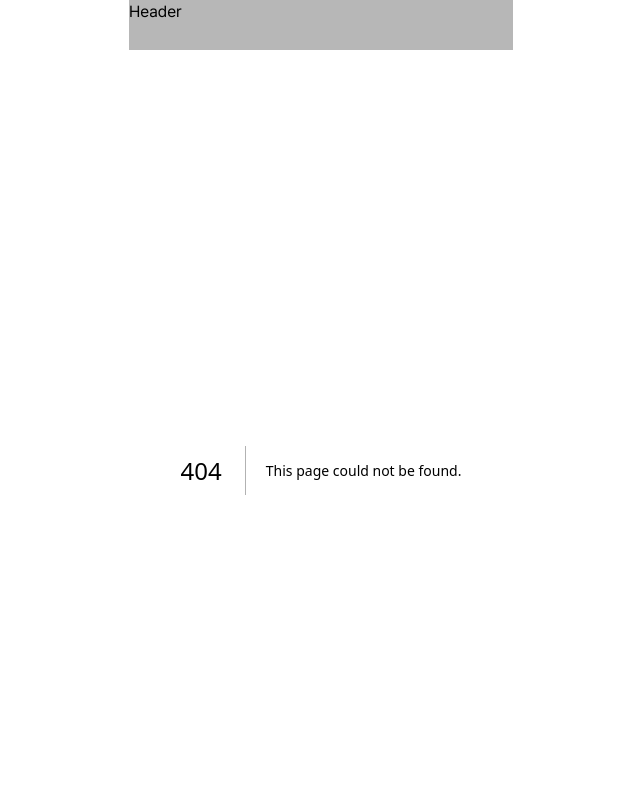
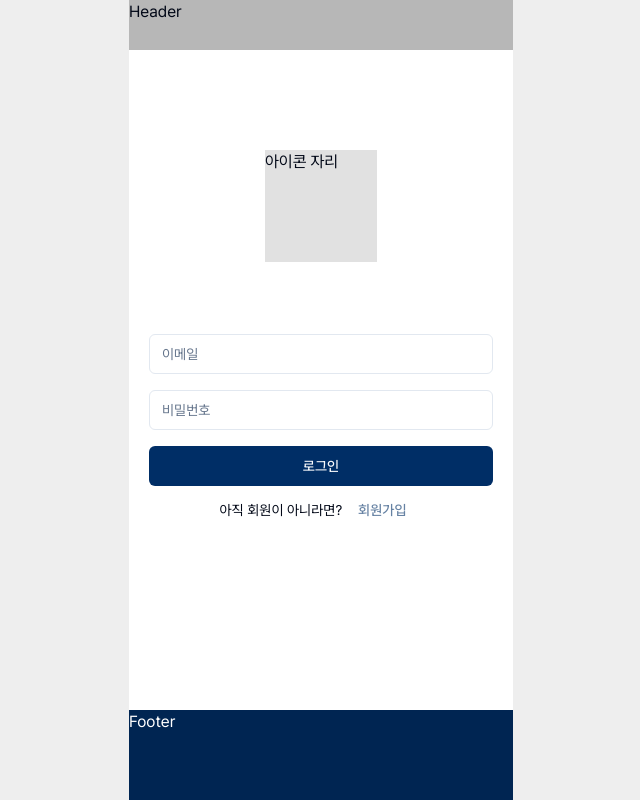
Before and after one commit to developthreefeet/big-brother-FE, a Next.js app: page /signIn in a window 1280 px wide. Before the commit this address had no page. Shown: the top 800 px of the page, without its empty margins (319-959 px from the left). Built offline with nearby package versions, Linux system fonts and the light colour scheme.

Commit message:
style: 로그인 페이지 퍼블리싱

```diff
--- /dev/null
+++ b/src/app/signIn/page.tsx
@@ -0,0 +1,65 @@
+'use client';
+
+import { Button } from '@/shared/ui/ui/button';
+import {
+  Form,
+  FormField,
+  FormItem,
+  FormControl,
+  FormMessage,
+} from '@/shared/ui/ui/form';
+import { Input } from '@/shared/ui/ui/input';
+import { useForm } from 'react-hook-form';
+
+const page = () => {
+  const form = useForm();
+  return (
+    <>
+      <div className="flex flex-col justify-center items-center mt-20">
+        <div className="w-28 h-28 bg-gray-100 mb-16">아이콘 자리</div>
+        <Form {...form}>
+          <form
+            className="space-y-4 mt-2"
+            onSubmit={form.handleSubmit((data) => console.log(data))}
+          >
+            <FormField
+              control={form.control}
+              name="username"
+              render={({ field }) => (
+                <FormItem>
+                  <FormControl>
+                    <Input placeholder="이메일" type="email" {...field} />
+                  </FormControl>
+                  <FormMessage />
+                </FormItem>
+              )}
+            />
+            <FormField
+              control={form.control}
+              name="password"
+              render={({ field }) => (
+                <FormItem>
+                  <FormControl>
+                    <Input type="password" placeholder="비밀번호" {...field} />
+                  </FormControl>
+                  <FormMessage />
+                </FormItem>
+              )}
+            />
+            <Button type="submit" size="long">
+              로그인
+            </Button>
+          </form>
+        </Form>
+      </div>
+      <div className="flex justify-center items-center mt-1">
+        <p className="text-sm">아직 회원이 아니라면?</p>
+        <Button variant="link" className="text-blue-300">
+          회원가입
+        </Button>
+      </div>
+    </>
+  );
+};
+
+export default page;
```
